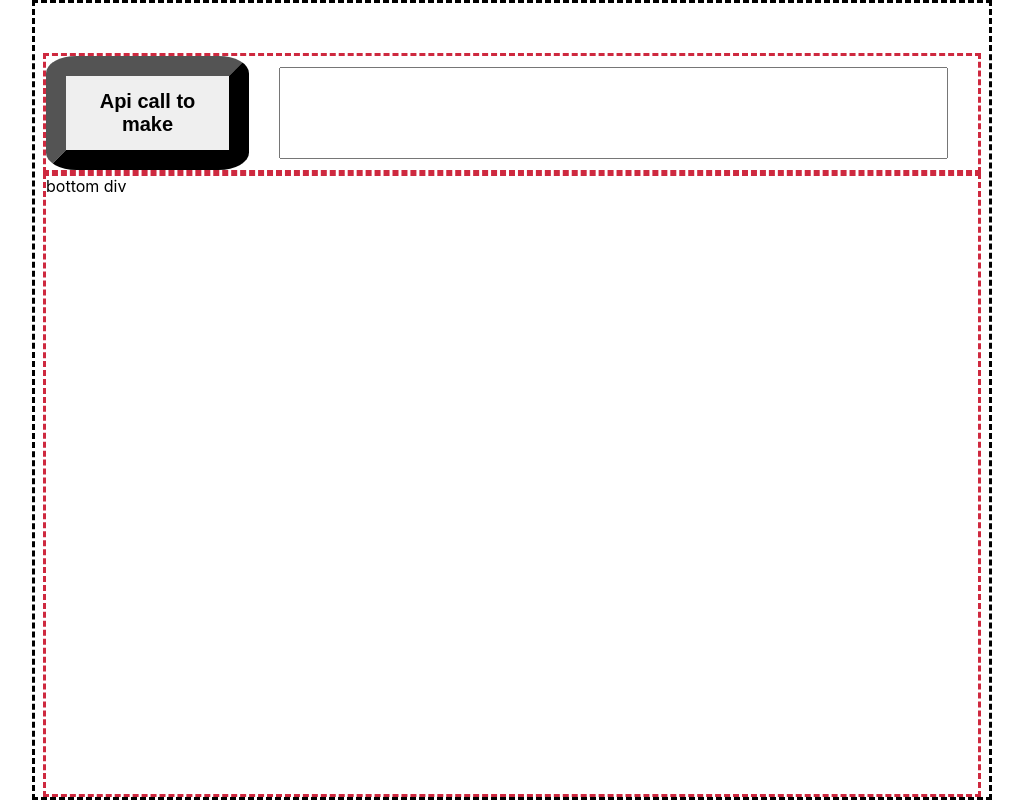
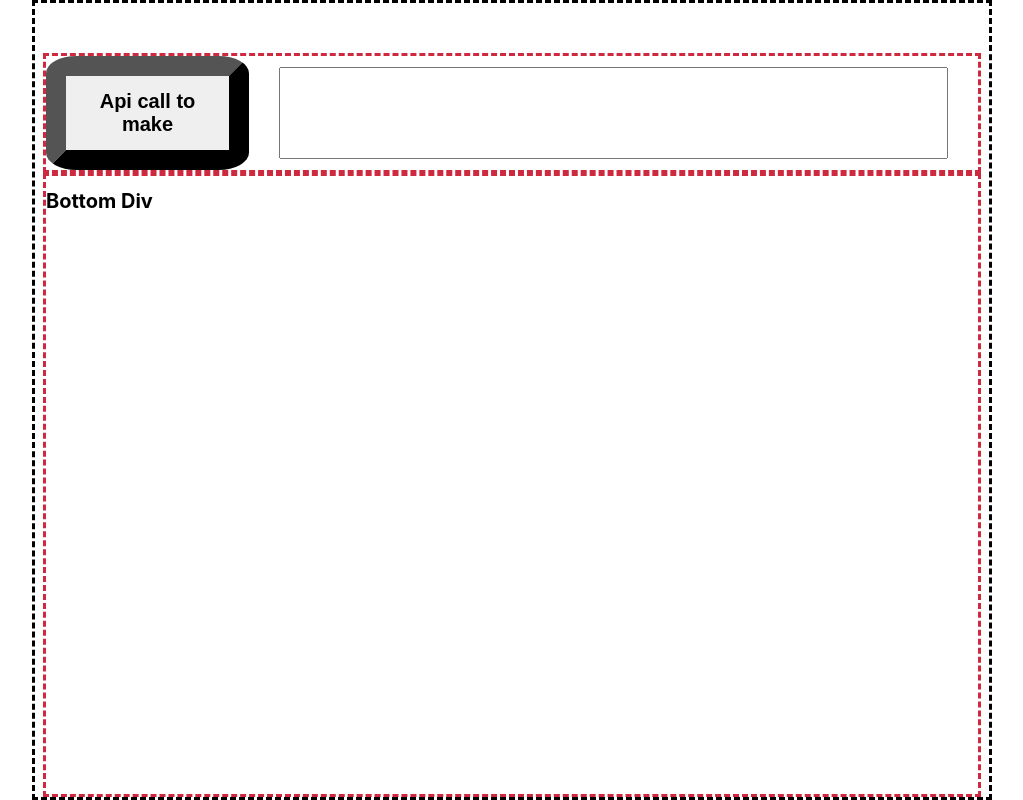
Before and after one commit to ben-rochlin/mixter-client-experiements, a Next.js app: page /callapi in a window 1280 px wide. Shown: the whole page, without its empty margins (128-1151 px from the left). Built offline with nearby package versions, Linux system fonts and the light colour scheme.

Commit message:
add sass/update npm packages

```diff
--- a/package.json
+++ b/package.json
@@ -9,9 +9,10 @@
     "lint": "next lint"
   },
   "dependencies": {
-    "next": "11.1.2",
+    "next": "^11.1.4",
     "react": "17.0.2",
-    "react-dom": "17.0.2"
+    "react-dom": "17.0.2",
+    "sass": "^1.49.8"
   },
   "devDependencies": {
     "eslint": "7.32.0",
--- a/pages/callapi.jsx
+++ b/pages/callapi.jsx
@@ -10,7 +10,7 @@ const CallApi = () => {
         <input type="text" className={styles.input} />
       </header>
       <div className={styles.bottomDiv}>
-        bottom div
+        <h1 className={styles.bottomHeader}>Bottom Div</h1>
       </div>
     </div>
   )
```
Also changed, not shown: 1 other file (tests, documents, lock files or other folders).
